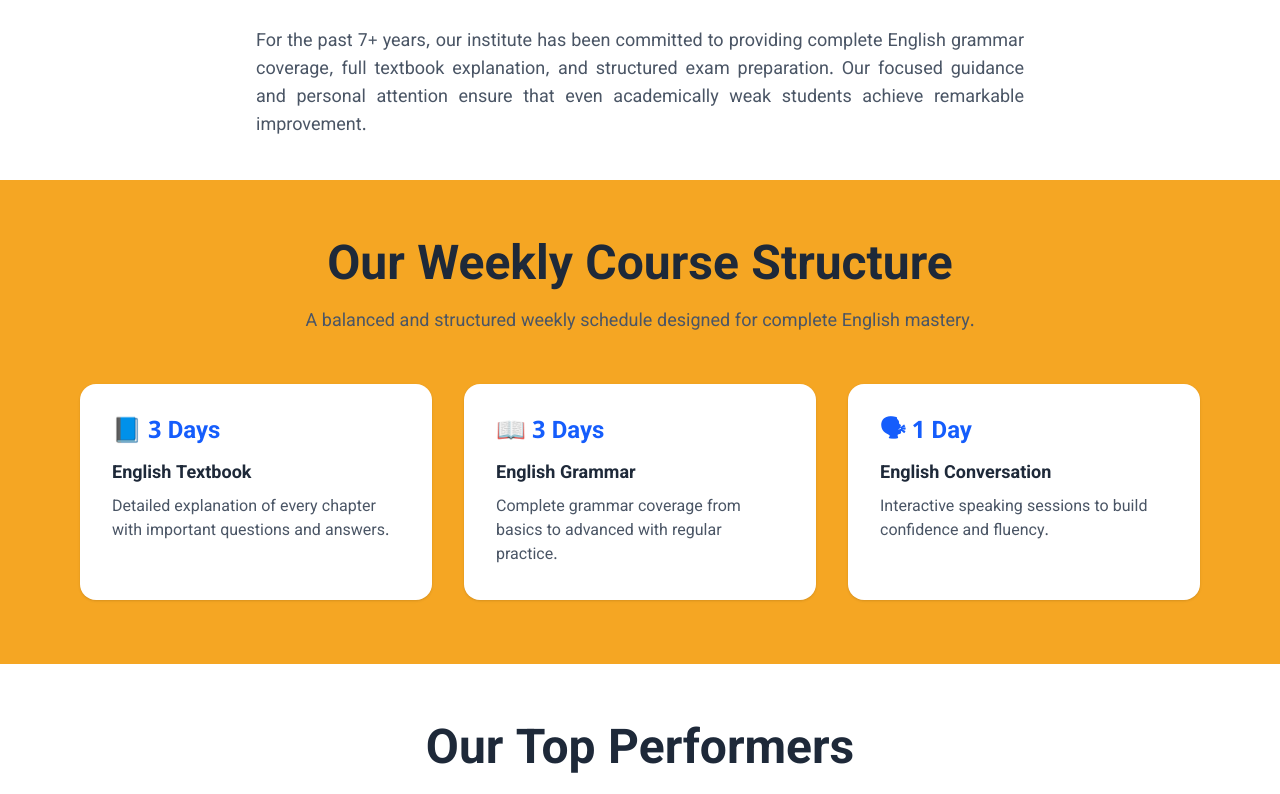
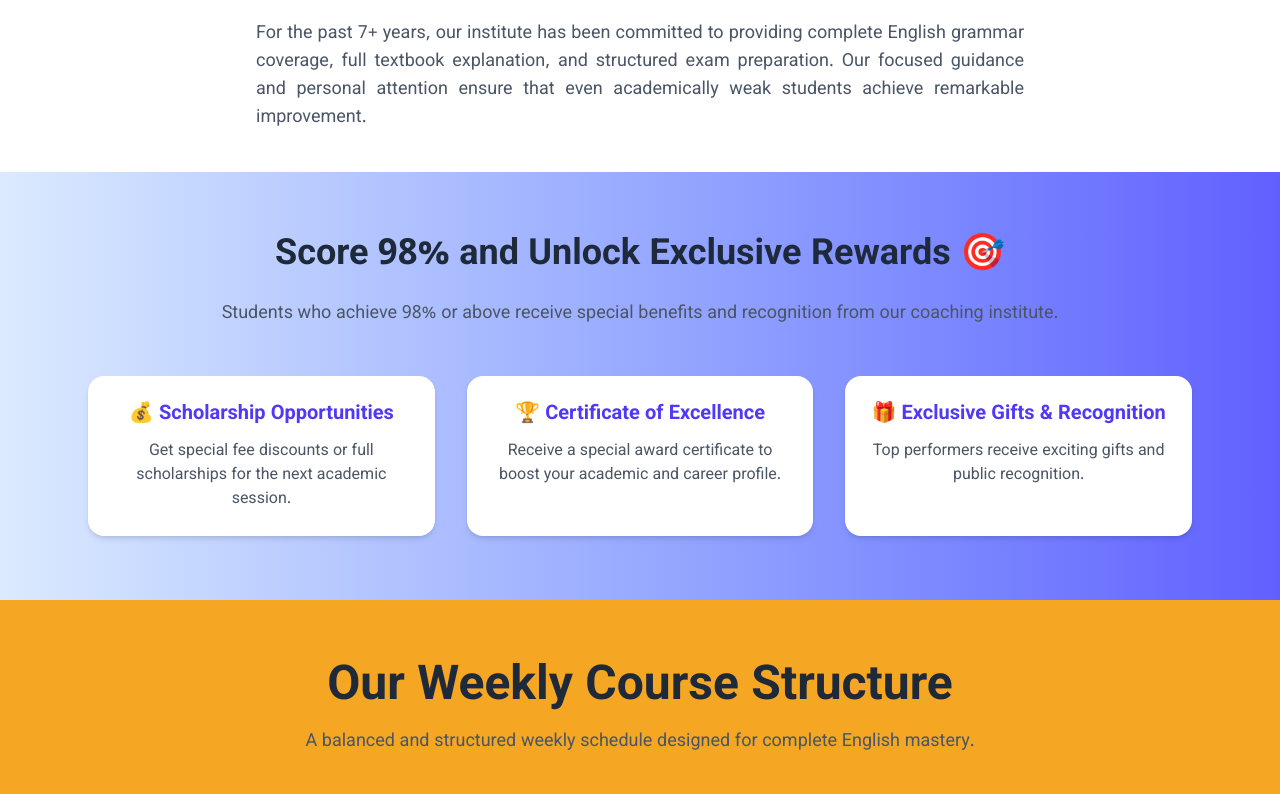
Before and after one commit to riiteshMishra/Career-Guidance-Coaching-Center, a React (Vite) app: page / in a window 1280 px wide. Shown: the part 1034-1828 px from the top of the page. Built offline with nearby package versions, Linux system fonts and the light colour scheme; a web font is replaced by a local one.

Commit message:
some changes done

```diff
--- a/src/App.jsx
+++ b/src/App.jsx
@@ -7,11 +7,13 @@ import Contact from "./pages/Contact";
 import Courses from "./pages/Courses";
 import Home from "./pages/Home";
 import Result from "./pages/Result";
+import Challenges from "./components/core/home/Challenges";
 
 const App = () => {
+  // LENIS SCROLLING EFFECT
   useEffect(() => {
     const lenis = new Lenis({
-      duration: 1.2, // scroll speed smoothness
+      duration: .5, // scroll speed smoothness
       smooth: true,
     });
 
@@ -33,6 +35,7 @@ const App = () => {
       <main>
         <Home />
         <About />
+        <Challenges />
         <Courses />
         <Result />
         <Contact />
--- a/src/components/common/Arrow.jsx
+++ b/src/components/common/Arrow.jsx
@@ -16,7 +16,7 @@ const Arrow = () => {
         transition={{ type: "spring", stiffness: 300 }}
         className="
           flex items-center justify-center
-          px-12 py-3
+          px-26 py-2
           bg-white/10
           backdrop-blur-xl
           border border-white/30
--- /dev/null
+++ b/src/components/core/home/Challenges.jsx
@@ -0,0 +1,51 @@
+import React from "react";
+
+const Challenges = () => {
+  return (
+    <section className="py-16 bg-gradient-to-r from-blue-100 to-indigo-500">
+      <div className="max-w-6xl mx-auto px-6 text-center">
+        <h2 className="text-4xl font-bold text-gray-800 mb-6">
+          Score 98% and Unlock Exclusive Rewards 🎯
+        </h2>
+
+        <p className="text-lg text-gray-600 mb-12">
+          Students who achieve 98% or above receive special benefits and
+          recognition from our coaching institute.
+        </p>
+
+        <div className="grid md:grid-cols-3 gap-8">
+          <div className="bg-white p-6 rounded-2xl shadow-md hover:shadow-xl transition">
+            <h3 className="text-xl font-semibold text-indigo-600 mb-3">
+              💰 Scholarship Opportunities
+            </h3>
+            <p className="text-gray-600">
+              Get special fee discounts or full scholarships for the next
+              academic session.
+            </p>
+          </div>
+
+          <div className="bg-white p-6 rounded-2xl shadow-md hover:shadow-xl transition">
+            <h3 className="text-xl font-semibold text-indigo-600 mb-3">
+              🏆 Certificate of Excellence
+            </h3>
+            <p className="text-gray-600">
+              Receive a special award certificate to boost your academic and
+              career profile.
+            </p>
+          </div>
+
+          <div className="bg-white p-6 rounded-2xl shadow-md hover:shadow-xl transition">
+            <h3 className="text-xl font-semibold text-indigo-600 mb-3">
+              🎁 Exclusive Gifts & Recognition
+            </h3>
+            <p className="text-gray-600">
+              Top performers receive exciting gifts and public recognition.
+            </p>
+          </div>
+        </div>
+      </div>
+    </section>
+  );
+};
+
+export default Challenges;
--- a/src/components/core/home/Leftside.jsx
+++ b/src/components/core/home/Leftside.jsx
@@ -18,11 +18,11 @@ const Leftside = () => {
         prescribed textbook.
       </p>
 
-      {/* <p className="mt-4 text-lg text-gray-100">
+      <p className="mt-4 text-lg text-gray-100">
         At our institute, even academically weak students receive individual
         attention, extra practice sessions, and continuous mentoring to ensure
         steady improvement.
-      </p> */}
+      </p>
 
       <button className="mt-6 px-6 py-3 bg-blue-600 text-white rounded-lg hover:bg-blue-700 transition">
         Enroll Now
```
